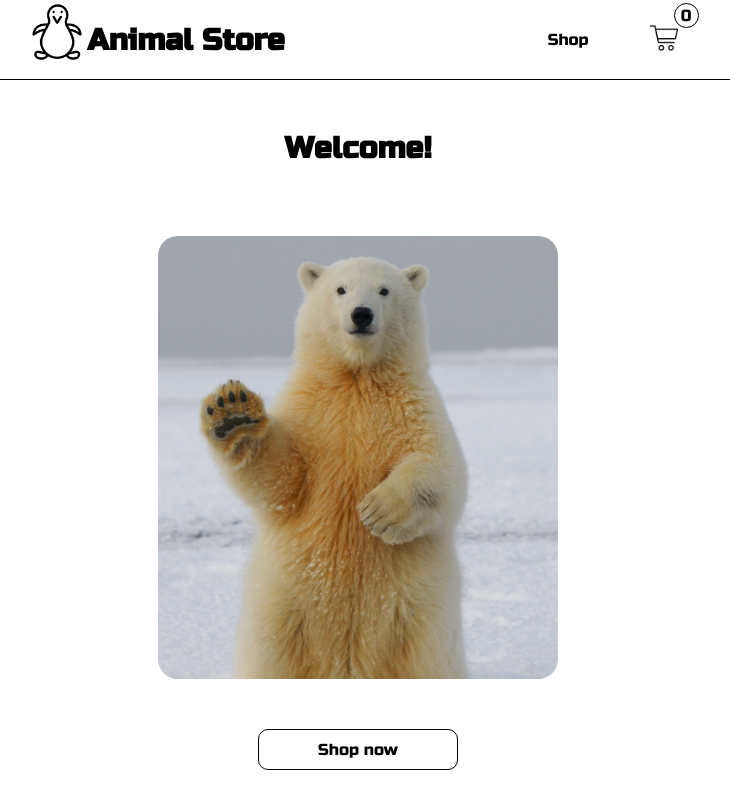
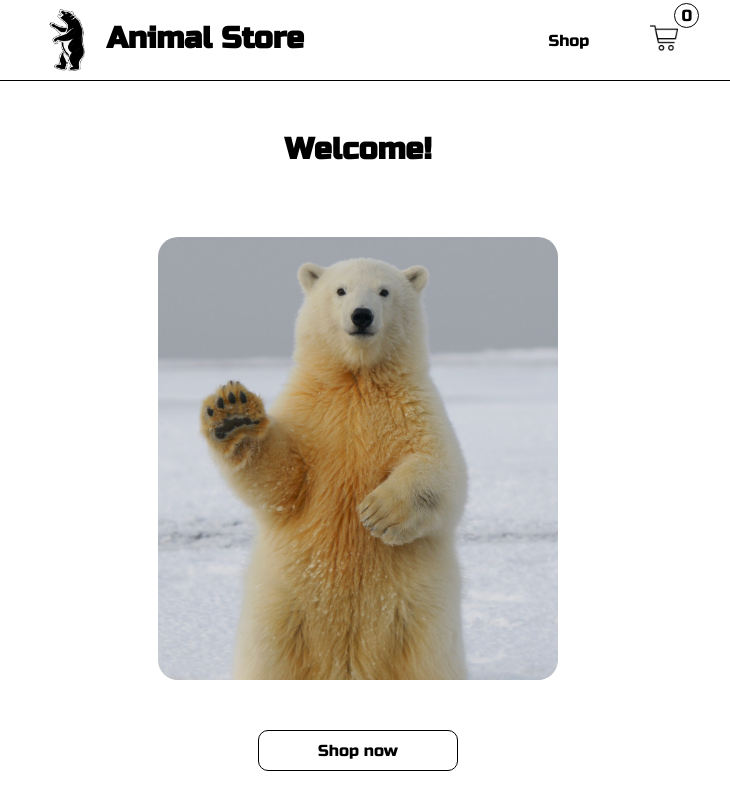
Before and after one commit to Dragan14/shopping-cart, a React app: page / in a window 1280 px wide. Shown: the whole page, without its empty margins (282-1012 px from the left). Built offline with nearby package versions, Linux system fonts and the light colour scheme.

Commit message:
added website screenshots

```diff
--- a/src/Navbar.js
+++ b/src/Navbar.js
@@ -10,7 +10,7 @@ const Navbar = ({ cartItems, handleCartClick }) => {
 			<Link to="/" className="logo-name">
 				<img
 					className="navbar-icon"
-					src={require("./img/navbar-icon.png")}
+					src={require("./img/shopping-cart-logo.png")}
 					alt="penguin"
 				/>
 				<h1 className="title">Animal Store</h1>
--- a/src/styles/navbar.css
+++ b/src/styles/navbar.css
@@ -22,8 +22,8 @@
 }
 
 .navbar-icon {
-  height: 60px;
-  width: 60px;
+  height: 80px;
+  width: 80px;
 }
 
 .nav-links-list {
```
Also changed, not shown: src/img/navbar-icon.png (deleted), src/img/shopping-cart-logo.png (added), src/img/shopping-cart-preview1.png (added), src/img/shopping-cart-preview2.png (added).
